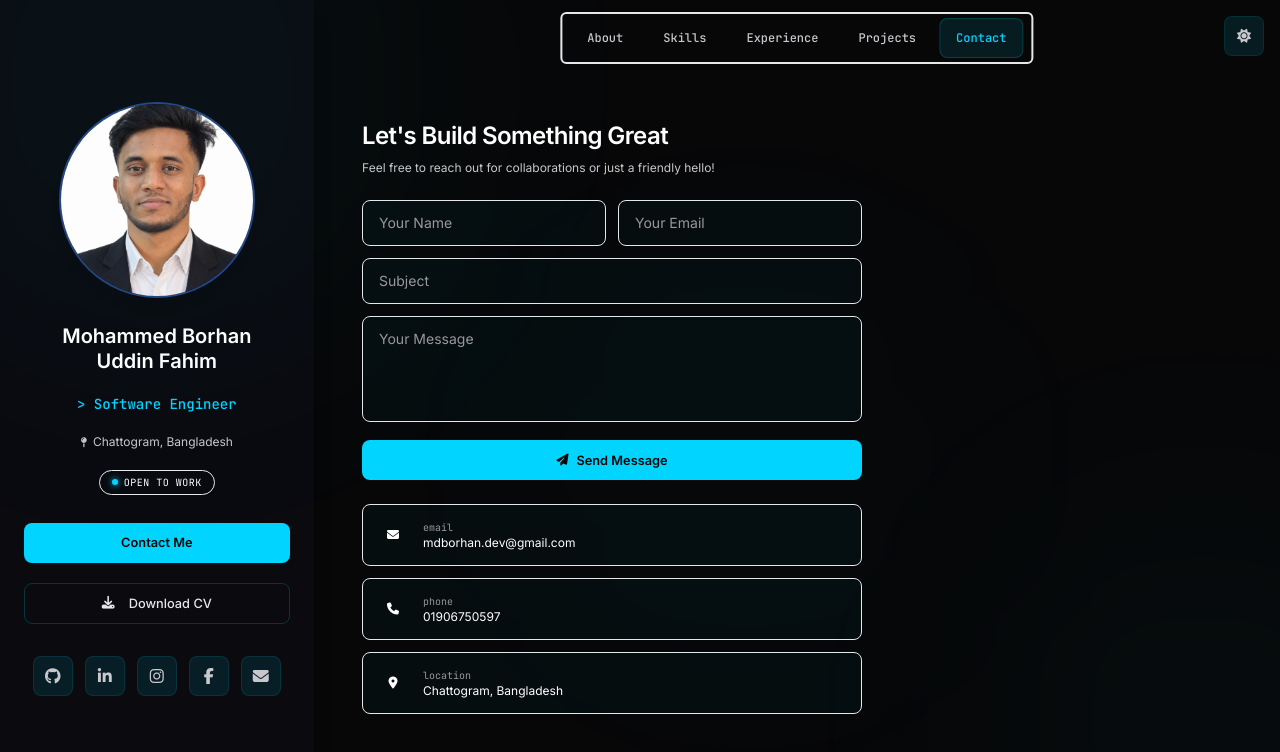
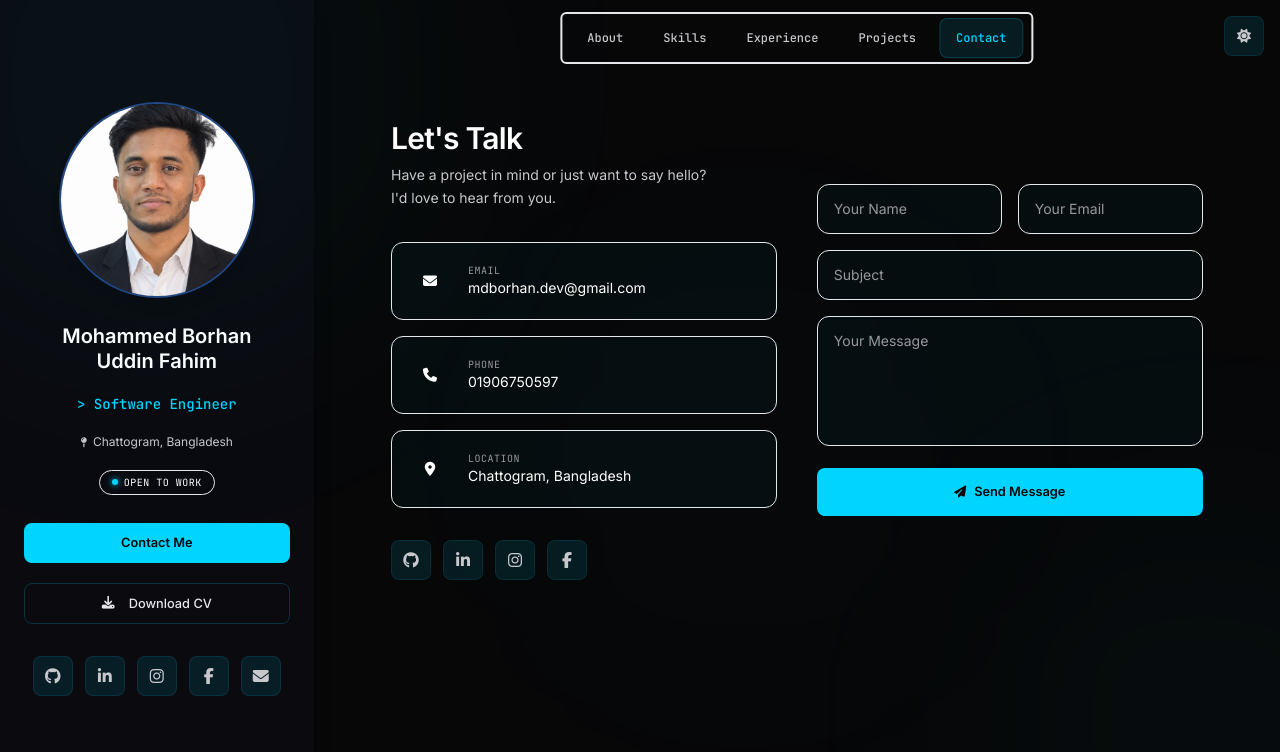
Before and after one commit to mdborhandev/cv.borhan, a plain HTML site: page index.html in a window 1280 px wide. Both pictures are taken after a click on the link "Contact Me". Drawn offline with nearby package versions, Linux system fonts and the light colour scheme.

Commit message:
Update index.html

```diff
--- a/index.html
+++ b/index.html
@@ -408,60 +408,79 @@
 
         <!-- Contact Tab -->
         <section class="tab-content relative hidden min-h-full w-full flex-col max-lg:p-4" data-tab-name="contact">
-          <div class="flex min-h-full w-full gap-6 p-[5%] max-lg:flex-col">
-            <div class="w-full max-w-[500px]">
-              <h2 class="text-2xl font-semibold text-primary tracking-tight mb-2">Let's Build Something Great</h2>
-              <p class="text-xs text-muted mb-6">Feel free to reach out for collaborations or just a friendly hello!</p>
+          <div class="flex min-h-full w-full gap-10 p-[5%] px-[8%] max-lg:flex-col max-md:px-3">
+            <!-- Left: Contact Info -->
+            <div class="flex-1 flex flex-col justify-center">
+              <h2 class="text-3xl font-semibold text-primary tracking-tight mb-2">Let's Talk</h2>
+              <p class="text-sm text-muted mb-8 leading-relaxed">Have a project in mind or just want to say hello?<br>I'd love to hear from you.</p>
 
-              <form id="contact-form" class="space-y-3">
-                <div class="grid sm:grid-cols-2 gap-3">
+              <div class="space-y-4">
+                <a href="mailto:mdborhan.dev@gmail.com" class="flex items-center gap-4 group p-4 rounded-xl bg-card border border-[var(--accent)]/8 hover:border-[var(--accent)]/25 transition-all duration-300">
+                  <div class="w-11 h-11 rounded-xl bg-[var(--accent)]/10 flex items-center justify-center text-[var(--accent)]/70 text-sm group-hover:scale-105 transition-transform">
+                    <i class="fas fa-envelope"></i>
+                  </div>
+                  <div>
+                    <p class="text-[10px] text-dim font-['JetBrains_Mono'] uppercase tracking-wider">email</p>
+                    <p class="text-sm text-primary">mdborhan.dev@gmail.com</p>
+                  </div>
+                </a>
+                <a href="tel:01906750597" class="flex items-center gap-4 group p-4 rounded-xl bg-card border border-[var(--accent)]/8 hover:border-[var(--accent)]/25 transition-all duration-300">
+                  <div class="w-11 h-11 rounded-xl bg-[var(--accent)]/10 flex items-center justify-center text-[var(--accent)]/70 text-sm group-hover:scale-105 transition-transform">
+                    <i class="fas fa-phone"></i>
+                  </div>
+                  <div>
+                    <p class="text-[10px] text-dim font-['JetBrains_Mono'] uppercase tracking-wider">phone</p>
+                    <p class="text-sm text-primary">01906750597</p>
+                  </div>
+                </a>
+                <div class="flex items-center gap-4 p-4 rounded-xl bg-card border border-[var(--accent)]/8">
+                  <div class="w-11 h-11 rounded-xl bg-[var(--accent)]/10 flex items-center justify-center text-[var(--accent)]/70 text-sm">
+                    <i class="fas fa-location-dot"></i>
+                  </div>
+                  <div>
+                    <p class="text-[10px] text-dim font-['JetBrains_Mono'] uppercase tracking-wider">location</p>
+                    <p class="text-sm text-primary">Chattogram, Bangladesh</p>
+                  </div>
+                </div>
+              </div>
+
+              <!-- Social Links -->
+              <div class="flex items-center gap-3 mt-8">
+                <a href="https://github.com/mdborhandev" target="_blank" rel="noopener noreferrer" class="link" aria-label="GitHub">
+                  <i class="fab fa-github"></i>
+                </a>
+                <a href="https://linkedin.com/in/borhan-uddin-fahim" target="_blank" rel="noopener noreferrer" class="link" aria-label="LinkedIn">
+                  <i class="fab fa-linkedin-in"></i>
+                </a>
+                <a href="https://www.instagram.com/iamborhan07/" target="_blank" rel="noopener noreferrer" class="link" aria-label="Instagram">
+                  <i class="fab fa-instagram"></i>
+                </a>
+                <a href="https://www.facebook.com/iamborhan07/" target="_blank" rel="noopener noreferrer" class="link" aria-label="Facebook">
+                  <i class="fab fa-facebook-f"></i>
+                </a>
+              </div>
+            </div>
+
+            <!-- Right: Contact Form -->
+            <div class="flex-1 flex flex-col justify-center">
+              <form id="contact-form" class="space-y-4">
+                <div class="grid sm:grid-cols-2 gap-4">
                   <input type="text" id="name" name="name" required placeholder="Your Name"
-                    class="w-full px-4 py-3 bg-card border border-[var(--accent)]/10 rounded-lg text-sm text-primary placeholder-[var(--text-dim)] focus:outline-none focus:border-[var(--accent)]/30 transition-all duration-300">
+                    class="w-full px-4 py-3.5 bg-card border border-[var(--accent)]/10 rounded-xl text-sm text-primary placeholder-[var(--text-dim)] focus:outline-none focus:border-[var(--accent)]/30 transition-all duration-300">
                   <input type="email" id="email" name="email" required placeholder="Your Email"
-                    class="w-full px-4 py-3 bg-card border border-[var(--accent)]/10 rounded-lg text-sm text-primary placeholder-[var(--text-dim)] focus:outline-none focus:border-[var(--accent)]/30 transition-all duration-300">
+                    class="w-full px-4 py-3.5 bg-card border border-[var(--accent)]/10 rounded-xl text-sm text-primary placeholder-[var(--text-dim)] focus:outline-none focus:border-[var(--accent)]/30 transition-all duration-300">
                 </div>
                 <input type="text" id="subject" name="subject" placeholder="Subject"
-                  class="w-full px-4 py-3 bg-card border border-[var(--accent)]/10 rounded-lg text-sm text-primary placeholder-[var(--text-dim)] focus:outline-none focus:border-[var(--accent)]/30 transition-all duration-300">
-                <textarea id="message" name="message" rows="4" required placeholder="Your Message"
-                  class="w-full px-4 py-3 bg-card border border-[var(--accent)]/10 rounded-lg text-sm text-primary placeholder-[var(--text-dim)] focus:outline-none focus:border-[var(--accent)]/30 transition-all duration-300 resize-none"></textarea>
+                  class="w-full px-4 py-3.5 bg-card border border-[var(--accent)]/10 rounded-xl text-sm text-primary placeholder-[var(--text-dim)] focus:outline-none focus:border-[var(--accent)]/30 transition-all duration-300">
+                <textarea id="message" name="message" rows="5" required placeholder="Your Message"
+                  class="w-full px-4 py-3.5 bg-card border border-[var(--accent)]/10 rounded-xl text-sm text-primary placeholder-[var(--text-dim)] focus:outline-none focus:border-[var(--accent)]/30 transition-all duration-300 resize-none"></textarea>
                 <button type="submit" id="submit-btn"
-                  class="w-full btn-primary flex items-center justify-center gap-2">
+                  class="w-full btn-primary !py-3.5 flex items-center justify-center gap-2">
                   <i class="fas fa-paper-plane text-xs"></i>
                   Send Message
                 </button>
-                <div id="form-message" class="hidden text-xs text-center py-2.5 rounded-lg"></div>
+                <div id="form-message" class="hidden text-xs text-center py-2.5 rounded-xl"></div>
               </form>
-
-              <!-- Contact Info -->
-              <div class="mt-6 space-y-3">
-                <a href="mailto:mdborhan.dev@gmail.com" class="flex items-center gap-3 group p-3 rounded-lg bg-card border border-[var(--accent)]/8">
-                  <div class="w-9 h-9 rounded-lg bg-[var(--accent)]/10 flex items-center justify-center text-[var(--accent)]/70 text-xs">
-                    <i class="fas fa-envelope"></i>
-                  </div>
-                  <div>
-                    <p class="text-[10px] text-dim font-['JetBrains_Mono']">email</p>
-                    <p class="text-xs text-primary">mdborhan.dev@gmail.com</p>
-                  </div>
-                </a>
-                <a href="tel:01906750597" class="flex items-center gap-3 group p-3 rounded-lg bg-card border border-[var(--accent)]/8">
-                  <div class="w-9 h-9 rounded-lg bg-[var(--accent)]/10 flex items-center justify-center text-[var(--accent)]/70 text-xs">
-                    <i class="fas fa-phone"></i>
-                  </div>
-                  <div>
-                    <p class="text-[10px] text-dim font-['JetBrains_Mono']">phone</p>
-                    <p class="text-xs text-primary">01906750597</p>
-                  </div>
-                </a>
-                <div class="flex items-center gap-3 p-3 rounded-lg bg-card border border-[var(--accent)]/8">
-                  <div class="w-9 h-9 rounded-lg bg-[var(--accent)]/10 flex items-center justify-center text-[var(--accent)]/70 text-xs">
-                    <i class="fas fa-location-dot"></i>
-                  </div>
-                  <div>
-                    <p class="text-[10px] text-dim font-['JetBrains_Mono']">location</p>
-                    <p class="text-xs text-primary">Chattogram, Bangladesh</p>
-                  </div>
-                </div>
-              </div>
             </div>
           </div>
         </section>
```
